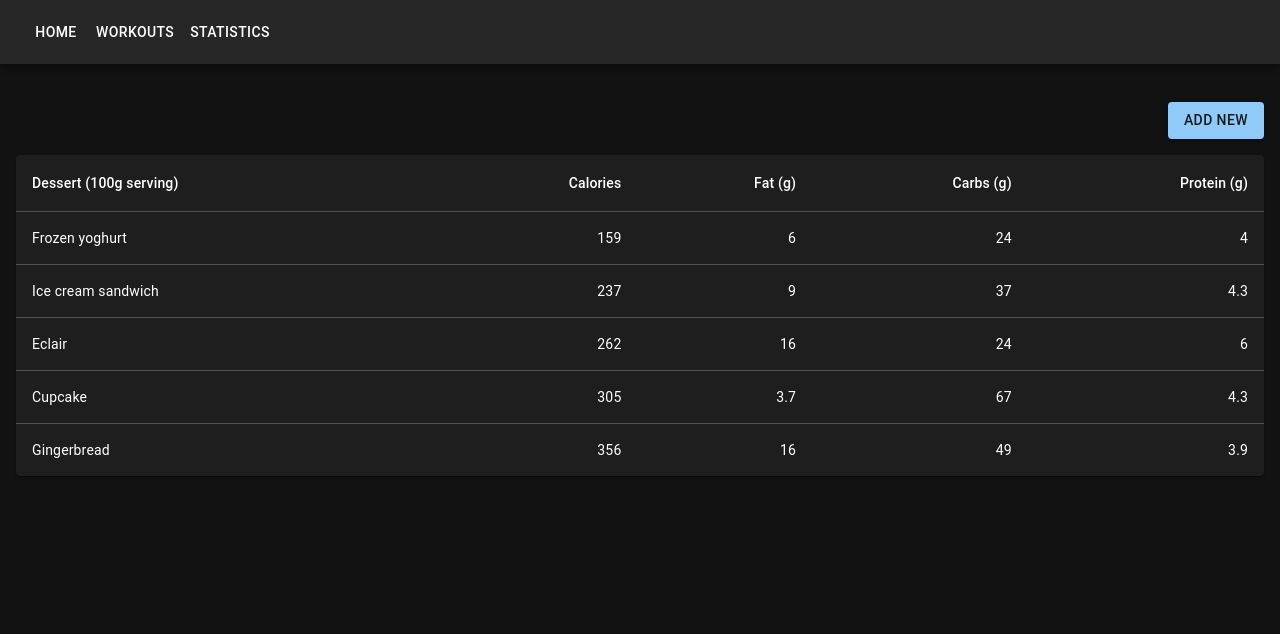
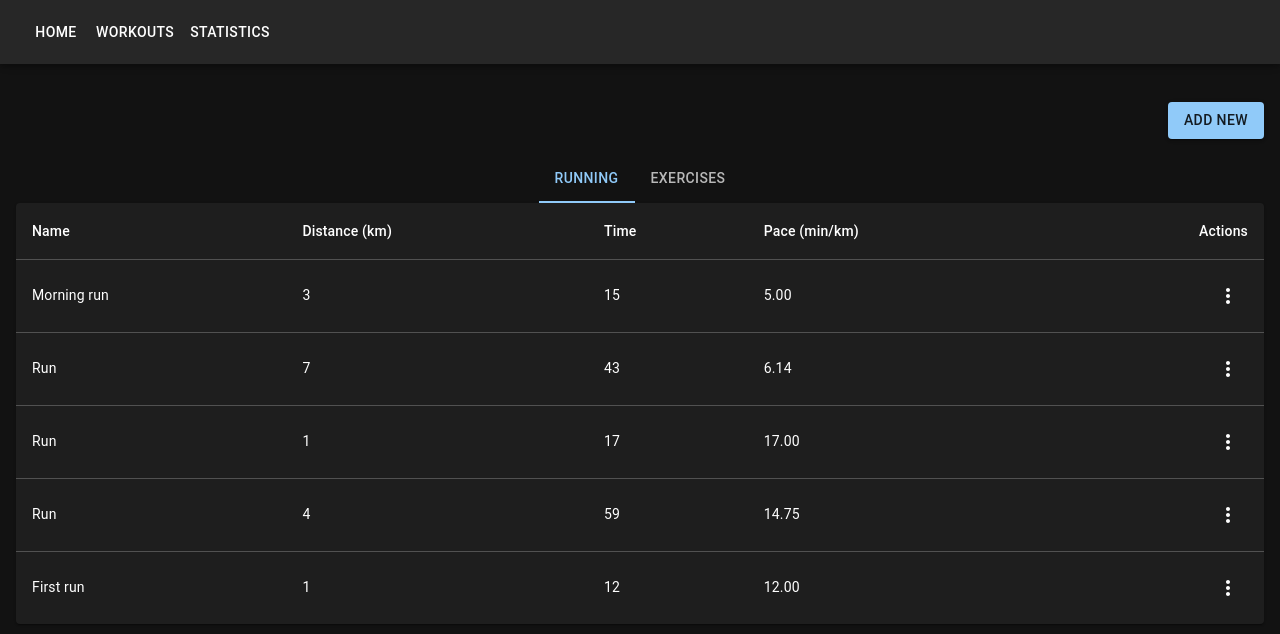
Before and after one commit to Minvydas-Staniulis/Fitee, a React (Create React App) app in the folder fitee/: page /app/workouts in a window 1280 px wide. Shown: the top 634 px of the page. Built offline with nearby package versions, Linux system fonts and the light colour scheme.

Commit message:
table, tabs, actions

```diff
--- a/fitee/src/components/Layout/Header.tsx
+++ b/fitee/src/components/Layout/Header.tsx
@@ -8,7 +8,7 @@ import { Link } from "react-router-dom";
 const navItems = [
   { label: "Home", path: "/" },
   { label: "Workouts", path: "/app/workouts" },
-  { label: "Statistics", path: "/statistics" },
+  { label: "Statistics", path: "/app/statistics" },
 ];
 
 export const Header = () => {
--- /dev/null
+++ b/fitee/src/components/Table/TableActions.tsx
@@ -0,0 +1,52 @@
+import * as React from "react";
+import IconButton from "@mui/material/IconButton";
+import Menu from "@mui/material/Menu";
+import MenuItem from "@mui/material/MenuItem";
+import MoreVertIcon from "@mui/icons-material/MoreVert";
+
+interface TableActionsProps {
+  rowName: string;
+  handleView: (name: string) => void;
+  handleDelete: (name: string) => void;
+}
+
+const TableActions = ({
+  rowName,
+  handleView,
+  handleDelete,
+}: TableActionsProps) => {
+  const [anchorEl, setAnchorEl] = React.useState<null | HTMLElement>(null);
+  const open = Boolean(anchorEl);
+
+  const handleMenuOpen = (event: React.MouseEvent<HTMLButtonElement>) => {
+    setAnchorEl(event.currentTarget);
+  };
+
+  const handleMenuClose = () => {
+    setAnchorEl(null);
+  };
+
+  return (
+    <>
+      <IconButton
+        aria-label="more"
+        aria-controls={`menu-${rowName}`}
+        aria-haspopup="true"
+        onClick={(event) => handleMenuOpen(event)}
+      >
+        <MoreVertIcon />
+      </IconButton>
+      <Menu
+        id={`menu-${rowName}`}
+        anchorEl={anchorEl}
+        open={open}
+        onClose={handleMenuClose}
+      >
+        <MenuItem onClick={() => handleView(rowName)}>View</MenuItem>
+        <MenuItem onClick={() => handleDelete(rowName)}>Delete</MenuItem>
+      </Menu>
+    </>
+  );
+};
+
+export default TableActions;
--- /dev/null
+++ b/fitee/src/features/statistics/routes/Statistics.tsx
@@ -0,0 +1,3 @@
+export default function Workouts() {
+  return <></>;
+}
--- a/fitee/src/features/workouts/routes/Workouts.tsx
+++ b/fitee/src/features/workouts/routes/Workouts.tsx
@@ -7,42 +7,69 @@ import TableHead from "@mui/material/TableHead";
 import TableRow from "@mui/material/TableRow";
 import Paper from "@mui/material/Paper";
 import Button from "@mui/material/Button";
+import Tabs from "@mui/material/Tabs";
+import Tab from "@mui/material/Tab";
+import IconButton from "@mui/material/IconButton";
+import VisibilityIcon from "@mui/icons-material/Visibility";
+import DeleteIcon from "@mui/icons-material/Delete";
+import MoreVertIcon from "@mui/icons-material/MoreVert";
+import Menu from "@mui/material/Menu";
+import MenuItem from "@mui/material/MenuItem";
+import TableActions from "../../../components/Table/TableActions";
 
-function createData(
-  name: string,
-  calories: number,
-  fat: number,
-  carbs: number,
-  protein: number
-) {
-  return { name, calories, fat, carbs, protein };
+function createData(name: string, distance: number, time: number) {
+  return { name, distance, time };
 }
 
 const rows = [
-  createData("Frozen yoghurt", 159, 6.0, 24, 4.0),
-  createData("Ice cream sandwich", 237, 9.0, 37, 4.3),
-  createData("Eclair", 262, 16.0, 24, 6.0),
-  createData("Cupcake", 305, 3.7, 67, 4.3),
-  createData("Gingerbread", 356, 16.0, 49, 3.9),
+  createData("Morning run", 3, 15),
+  createData("Run", 7, 43),
+  createData("Run", 1, 17),
+  createData("Run", 4, 59),
+  createData("First run", 1, 12),
 ];
 
-export default function Workouts() {
+const Workouts = () => {
+  const [tabValue, setTabValue] = React.useState(0);
+  const [anchorEl, setAnchorEl] = React.useState<null | HTMLElement>(null);
+
+  const handleChange = (event: React.SyntheticEvent, newValue: number) => {
+    setTabValue(newValue);
+  };
+
+  const handleMenuClose = () => {
+    setAnchorEl(null);
+  };
+
+  const handleView = (name: string) => {
+    alert(`Viewing details of ${name}`);
+    handleMenuClose();
+  };
+
+  const handleDelete = (name: string) => {
+    alert(`Deleting entry ${name}`);
+    handleMenuClose();
+  };
+
   return (
     <div className="p-4">
-      {" "}
-      {/* Apply padding of 1rem (16px) to all sides */}
       <div className="flex justify-end mb-4">
         <Button variant="contained">Add New</Button>
       </div>
+      <Tabs value={tabValue} onChange={handleChange} centered>
+        <Tab label="Running" />
+        <Tab label="Exercises" />
+      </Tabs>
+      {tabValue === 0 && (
         <TableContainer component={Paper}>
-        <Table sx={{ minWidth: 650 }} aria-label="simple table">
+          <Table aria-label="running table">
             <TableHead>
               <TableRow>
-              <TableCell>Dessert (100g serving)</TableCell>
-              <TableCell align="right">Calories</TableCell>
-              <TableCell align="right">Fat&nbsp;(g)</TableCell>
-              <TableCell align="right">Carbs&nbsp;(g)</TableCell>
-              <TableCell align="right">Protein&nbsp;(g)</TableCell>
+                <TableCell>Name</TableCell>
+                <TableCell>Distance&nbsp;(km)</TableCell>
+                <TableCell>Time</TableCell>
+                <TableCell>Pace&nbsp;(min/km)</TableCell>
+                <TableCell align="right">Actions</TableCell>
               </TableRow>
             </TableHead>
             <TableBody>
@@ -54,15 +81,33 @@ export default function Workouts() {
                   <TableCell component="th" scope="row">
                     {row.name}
                   </TableCell>
-                <TableCell align="right">{row.calories}</TableCell>
-                <TableCell align="right">{row.fat}</TableCell>
-                <TableCell align="right">{row.carbs}</TableCell>
-                <TableCell align="right">{row.protein}</TableCell>
+                  <TableCell>{row.distance}</TableCell>
+                  <TableCell>{row.time}</TableCell>
+                  <TableCell>
+                    {row.distance !== 0
+                      ? (row.time / row.distance).toFixed(2)
+                      : "N/A"}
+                  </TableCell>
+                  <TableCell align="right">
+                    <TableActions
+                      rowName={row.name}
+                      handleView={handleView}
+                      handleDelete={handleDelete}
+                    />
+                  </TableCell>
                 </TableRow>
               ))}
             </TableBody>
           </Table>
         </TableContainer>
+      )}
+      {tabValue === 1 && (
+        <div>
+          <p>This is the content for the "Exercises" tab.</p>
+        </div>
+      )}
     </div>
   );
-}
+};
+
+export default Workouts;
--- a/fitee/src/routes/public.tsx
+++ b/fitee/src/routes/public.tsx
@@ -3,6 +3,7 @@ import { Navigate, Outlet } from "react-router-dom";
 
 import Workouts from "../features/workouts/routes/Workouts";
 import { MainLayout } from "../components/Layout/MainLayout";
+import Statistics from "../features/statistics/routes/Statistics";
 
 const App = () => {
   return (
@@ -24,6 +25,7 @@ export const publicRoutes = [
     element: <App />,
     children: [
       { path: "workouts", element: <Workouts /> },
+      { path: "statistics", element: <Statistics /> },
       { path: "*", element: <Navigate to="." /> },
     ],
   },
```
Lines whose indentation alone changed are shown as unchanged.
